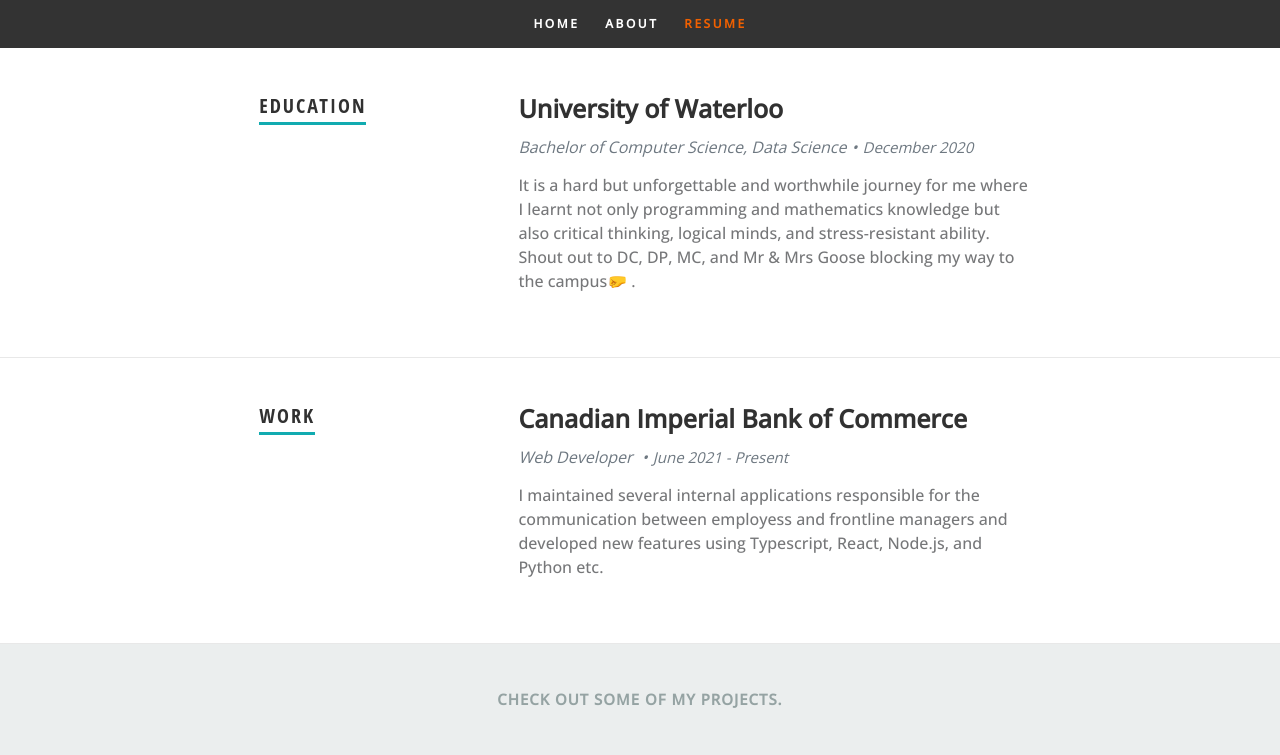
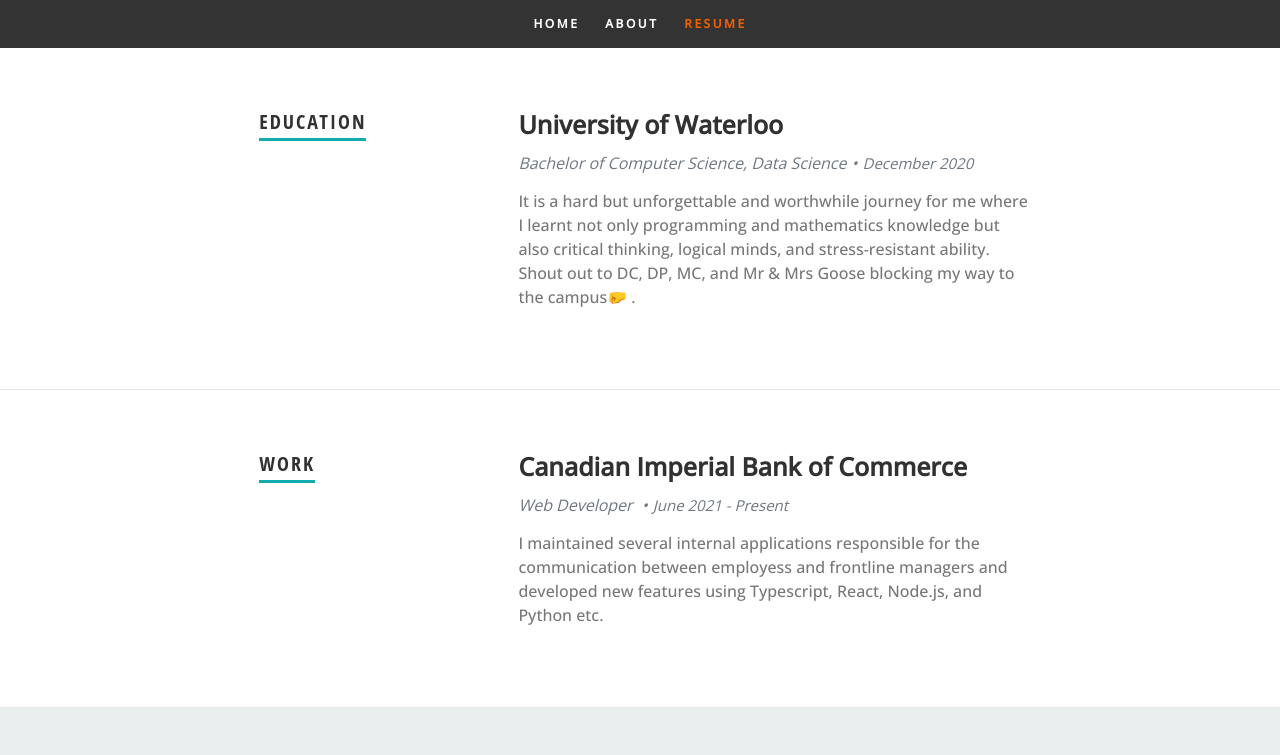
Before and after one commit to RyderHe/Ryder-Personal-Website-v1, a React (Create React App) app: page /resume in a window 1280 px wide. Shown: the top 755 px of the page. Built offline with nearby package versions, Linux system fonts and the light colour scheme.

Commit message:
Adjust experience padding

```diff
--- a/src/components/ExperienceCard/ExperienceCard.css
+++ b/src/components/ExperienceCard/ExperienceCard.css
@@ -5,8 +5,8 @@
     grid-template-columns: 20% 20% 40% 20%;
     grid-gap: 0.2rem;
 
-    padding-top: 3em;
-    padding-bottom: 3em;
+    padding-top: 4em;
+    padding-bottom: 4em;
     margin-top: 3em;
 
     border-bottom: 1px solid #E8E8E8;
```
